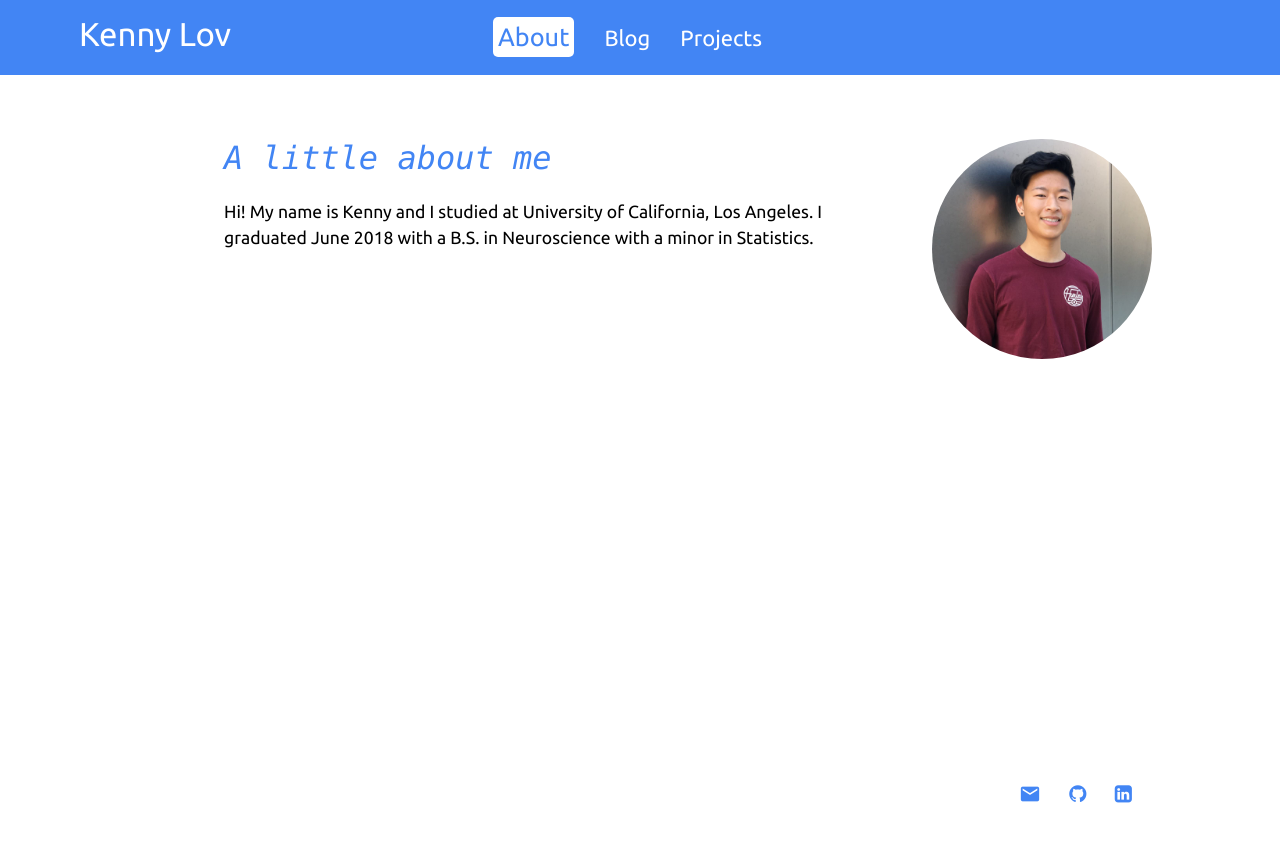
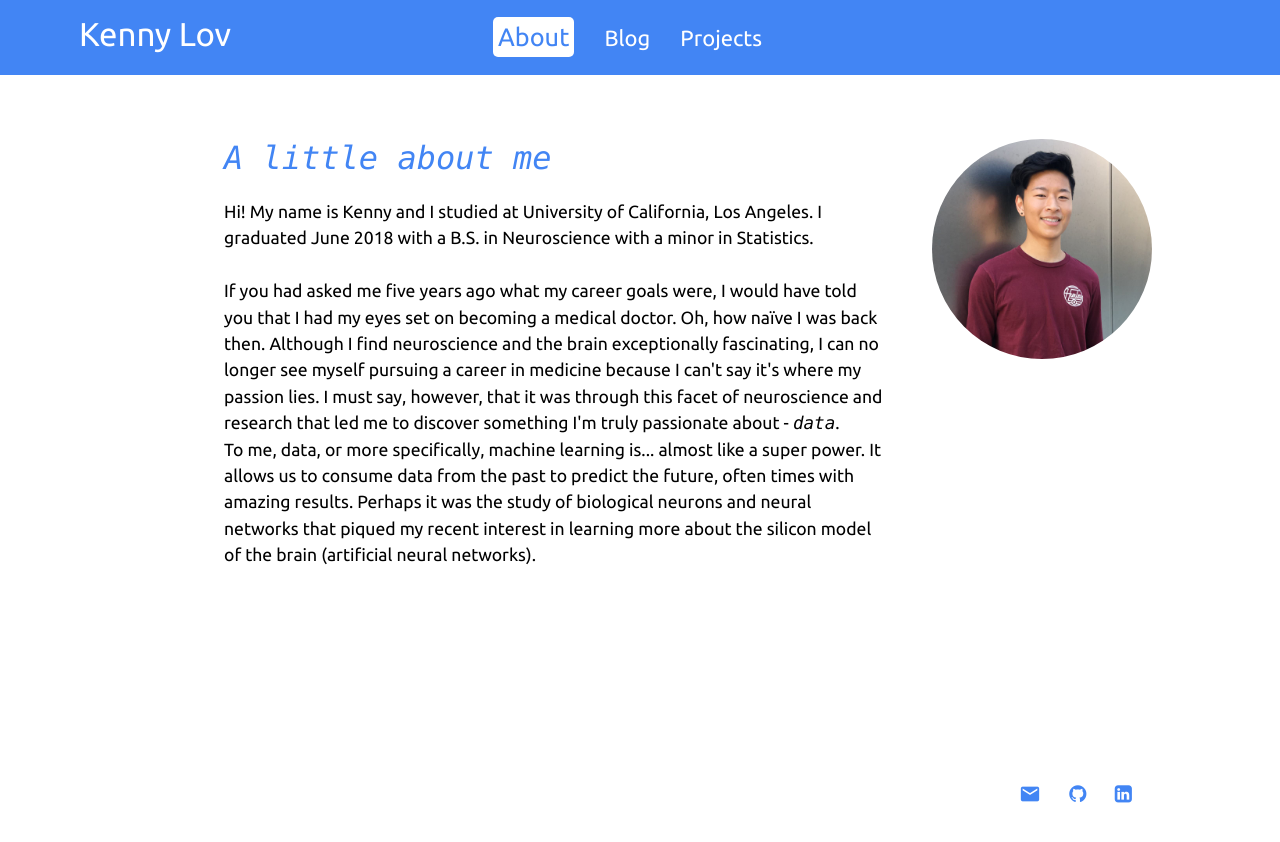
Before and after one commit to clfkenny/clfkenny.github.io, a Jekyll site: the page built from about/index.md, in a window 1280 px wide. Shown: the top 842 px of the page. Built offline with Jekyll 4.4.1, drawn with Linux system fonts in a browser that asks for light colours; some web fonts are replaced.

```diff
--- a/about/index.md
+++ b/about/index.md
@@ -45,6 +45,13 @@ img#me{
 Hi! My name is Kenny and I studied at University of California, Los Angeles. I graduated June 2018 with a B.S. in Neuroscience with a minor in Statistics. <br><br>
 
 
+If you had asked me five years ago what my career goals were, I would have told you that I had my eyes set on becoming a medical doctor. Oh, how naïve I was back then. Although I find neuroscience and the brain exceptionally fascinating, I can no longer see myself pursuing a career in medicine because I can't say it's where my passion lies. I must say, however, that it was through this facet of neuroscience and research that led me to discover something I'm truly passionate about - <i>data</i>. <br>
+
+To me, data, or more specifically, machine learning is... almost like a super power. It allows us to consume data from the past to predict the future, often times with amazing results.
+
+Perhaps it was the study of biological neurons and neural networks that piqued my recent interest in learning more about the silicon model of the brain (artificial neural networks).
+
+
 
 
 
--- a/projects/kmeans_intro/kmeans_intro.Rmd
+++ b/projects/kmeans_intro/kmeans_intro.Rmd
@@ -58,7 +58,6 @@ Completion of the algorithm yields:
 This is the function the algorithm aims to minimize:
 $$\min_{C_1,...,C_K}\sum^{K}_{k=1}W(C_k)$$
 
-Testing LaTeX in line ... \(\min_{C_1,...,C_K}\sum^{K}_{k=1}W(C_k)\)
 
 </p>
 
```
Also changed, not shown: projects/kmeans_intro/index.md (+0 -2 lines), projects/kmeans_intro/images/plot1.png, projects/kmeans_intro/images/plot2.png, projects/kmeans_intro/images/plot3.png, projects/kmeans_intro/images/scaling.png, projects/kmeans_intro/images/scree.png.
